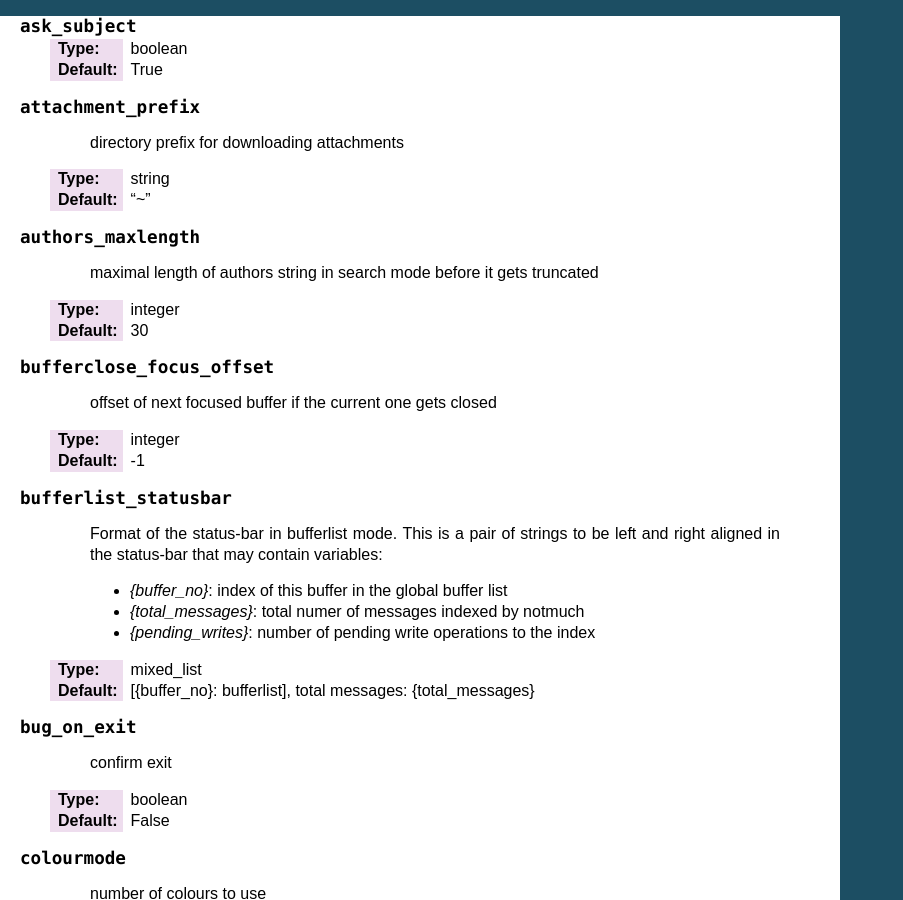
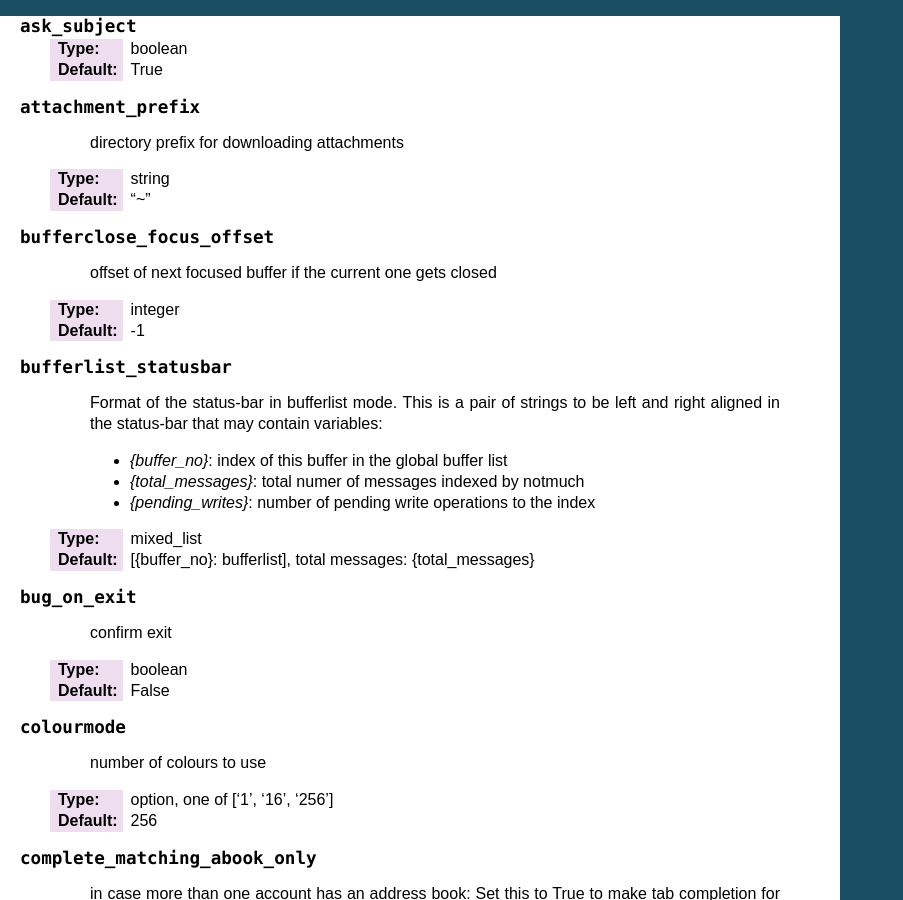
Before and after one commit to pazz/alot, a Sphinx documentation site: the page built from docs/source/configuration/alotrc_table.rst, in a window 1280 px wide and 900 px high. Shown: the whole window, without its empty margins (0-903 px from the left). Built offline with Sphinx 7.4.7, drawn with Linux system fonts in a browser that asks for light colours.

Commit message:
remove depricated 'authors_maxlength' setting
This can now be done in theme files by changing the width-value of
the authors threadline part. For example:

'''
[search]
    [[threadline]]
        [[[authors]]]
          width = 'fit', 0, 30
'''

```diff
--- a/docs/source/configuration/alotrc_table.rst
+++ b/docs/source/configuration/alotrc_table.rst
@@ -24,16 +24,6 @@
 
     :type: string
     :default: "~"
-
-
-.. _authors-maxlength:
-
-.. describe:: authors_maxlength
-
-     maximal length of authors string in search mode before it gets truncated
-
-    :type: integer
-    :default: 30
 
 
 .. _bufferclose-focus-offset:
```
Also changed, not shown: 2 other files.
